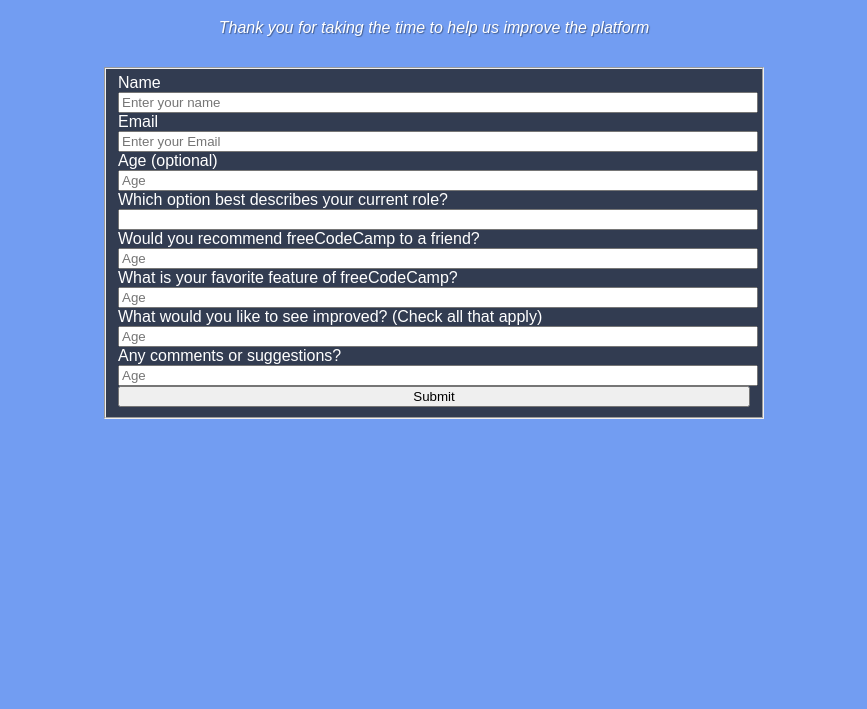
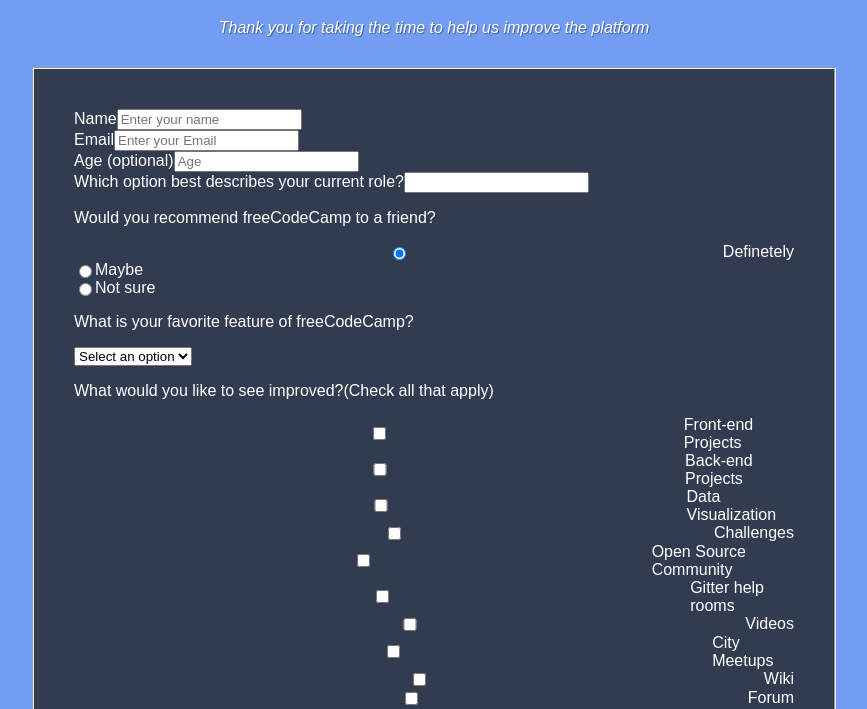
Before and after one commit to hounch/freeCodeCamp, a plain HTML site: page SurveyForm/index.html in a window 1280 px wide. Shown: the part 91-800 px from the top of the page, without its empty margins (206-1073 px from the left). Drawn offline with Linux system fonts and the light colour scheme.

Commit message:
css added

```diff
--- a/SurveyForm/index.html
+++ b/SurveyForm/index.html
@@ -12,14 +12,47 @@
       <form id='survey-form'>
         <fieldset class='fieldset'>
           <label for='name'>Name<input id='name' type='text' placeholder='Enter your name'/></label>
-          <label for='email'>Email<input id='email' type='email' placeholder='Enter your Email'/>
+          <label for='email'>Email<input id='email' type='email' placeholder='Enter your Email'/></label>
           <label for='age'>Age (optional)<input id='age' type='text' placeholder='Age'/></label>
           <label for='role'>Which option best describes your current role?<input id='role' type='text'/></label>
-          <label for='recommendation'>Would you recommend freeCodeCamp to a friend?<input id='recommendation' type='text' placeholder='Age'/></label>
-          <label for='feature'>What is your favorite feature of freeCodeCamp?<input id='feature' type='text' placeholder='Age'/></label>
-          <label for='improvements'>What would you like to see improved? (Check all that apply) <input id='improvements' type='text' placeholder='Age'/></label>
-          <label for='comments'>Any comments or suggestions?<input id='comments' type='text' placeholder='Age'/></label>
-          <label for='submit'><input id='submit' type='submit' value='Submit'/></label>
+          <div>
+            <p>Would you recommend freeCodeCamp to a friend?</p>
+            <label for='recommendation'><input id='recommendation' value="definetely" type="radio" checked=""/>Definetely</label>
+            <label for="recommendation"><input type="radio" value="maybe">Maybe</label>
+            <label for="recommendation"><input type="radio" value="not-sure">Not sure</label>
+          </div>
+          <div>
+            <p>What is your favorite feature of freeCodeCamp?</p>
+            <select name="mostLike" id="most-like" required="">
+              <option value="" selected="" disabled="">Select an option</option>
+              <option value="challenges">Challenges</option>
+              <option value="projects">Projects</option>
+              <option value="community">Community</option>
+              <option value="openSource">Open Source</option>
+            </select>
+          </div>
+          <div>
+            <p>What would you like to see improved?<span>(Check all that apply)</span></p>
+            <label for='improvements'><input id='improvements' type='checkbox'/>Front-end Projects</label>
+            <label for='improvements'><input id='improvements' type='checkbox'/>Back-end Projects</label>
+            <label for='improvements'><input id='improvements' type='checkbox'/>Data Visualization</label>
+            <label for='improvements'><input id='improvements' type='checkbox'/>Challenges</label>
+            <label for='improvements'><input id='improvements' type='checkbox'/>Open Source Community</label>
+            <label for='improvements'><input id='improvements' type='checkbox'/>Gitter help rooms</label>
+            <label for='improvements'><input id='improvements' type='checkbox'/>Videos</label>
+            <label for='improvements'><input id='improvements' type='checkbox'/>City Meetups</label>
+            <label for='improvements'><input id='improvements' type='checkbox'/>Wiki</label>
+            <label for='improvements'><input id='improvements' type='checkbox'/>Forum</label>
+            <label for='improvements'><input id='improvements' type='checkbox'/>Additional Courses</label>
+          </div>
+          <div>
+            <p>Any comments or suggestions?</p>
+            <textarea name="comments" id="comments" placeholder="Enter your comment here..."></textarea>
+          </div>
+          <div>
+            <button id='submit' type='submit'/>Submit</button>
+          </div>
+      </form>
     </div>
   </body>
 </html>
--- a/SurveyForm/styles.css
+++ b/SurveyForm/styles.css
@@ -31,26 +31,24 @@ body {
   background-color: #1f1f1fc2;
   color: white;
   margin: 30px auto;
-  width: 50%;
-  display: flex;
+  width: 720px;
+  height: 1418.8px;
+  padding: 40px;
+  /* display: flex;
   flex-direction: column;
-  justify-content: center;
+  justify-content: center; */
 }
 
-#name {
-  width: 100%;
+label {
+  display: flex;
+  align-items: center;
 }
 
-#email {
-  width: 100%;
-}
-
-#age {
-  width: 100%;
-}
-
-#role {
-  width: 100%;
+#name #email #age #role {
+  padding: 6px;
+  width: 632px;
+  height: 38px;
+  display: block;
 }
 
 #recommendation {
```
